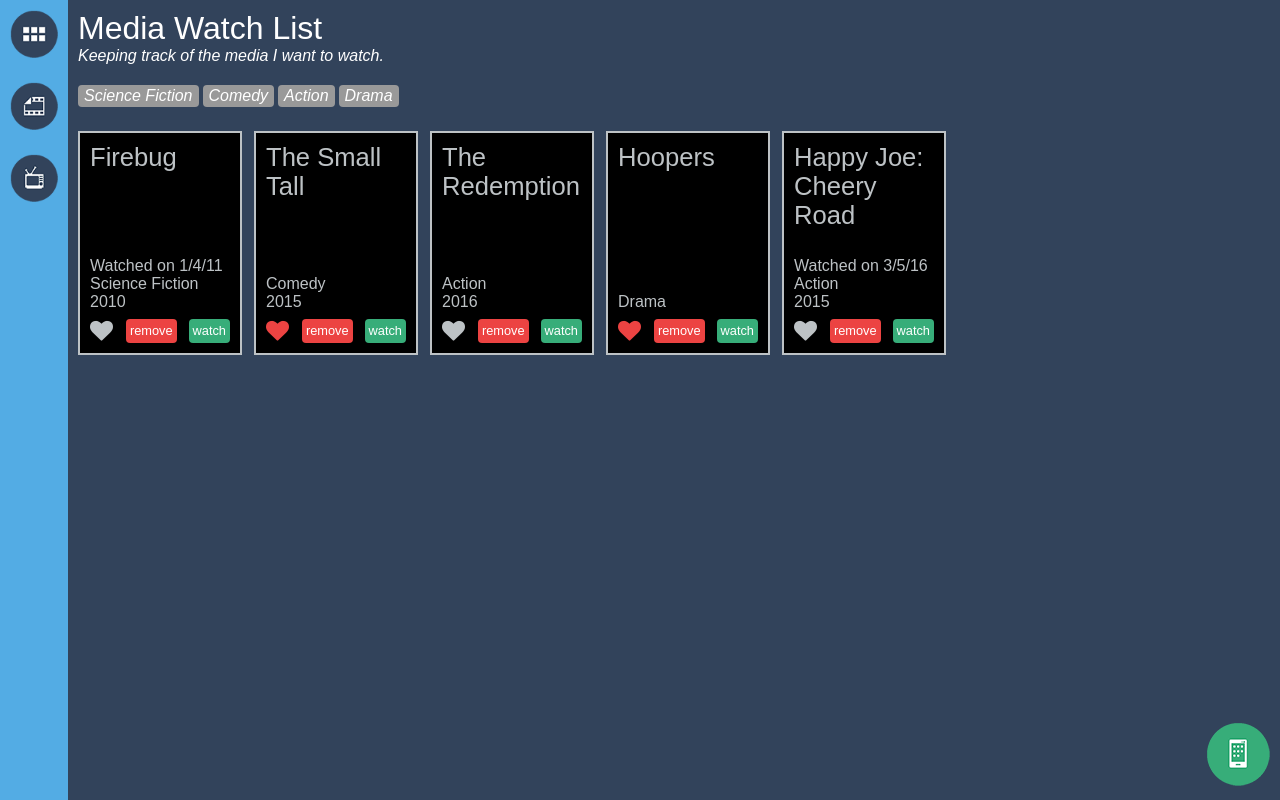
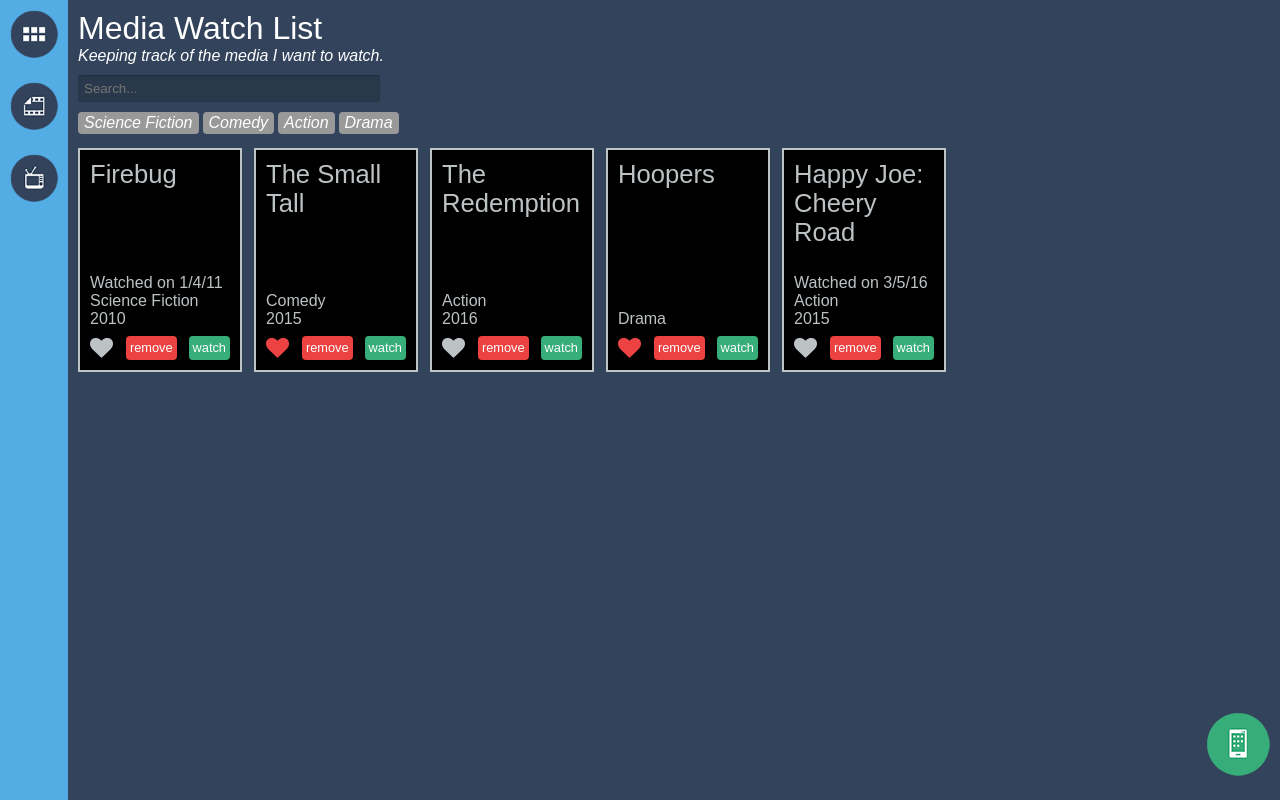
Before and after one commit to PrajapatiKundan/media-tracker-app, an Angular app: page /all in a window 1280 px wide. Built offline with nearby package versions, Linux system fonts and the light colour scheme.

Commit message:
feat: Create filter pipe for search feature

```diff
--- a/src/app/app.module.ts
+++ b/src/app/app.module.ts
@@ -10,6 +10,8 @@ import { CategoryListComponent } from './components/category-list/category-list.
 import { FavoriteDirective } from './directives/favorite.directive';
 import { HttpClientModule, HttpXhrBackend } from '@angular/common/http';
 import { MockXHRBackend } from './mock-xhr-backend';
+import { FilterPipe } from './pipes/filter.pipe';
+import { FormsModule } from '@angular/forms';
 
 @NgModule({
   declarations: [
@@ -19,8 +21,9 @@ import { MockXHRBackend } from './mock-xhr-backend';
     CategoryListPipe,
     CategoryListComponent,
     FavoriteDirective,
+    FilterPipe,
   ],
-  imports: [BrowserModule, AppRoutingModule, HttpClientModule],
+  imports: [BrowserModule, AppRoutingModule, HttpClientModule, FormsModule],
   providers: [{ provide: HttpXhrBackend, useClass: MockXHRBackend }],
   bootstrap: [AppComponent],
 })
--- a/src/app/components/category-list/category-list.component.css
+++ b/src/app/components/category-list/category-list.component.css
@@ -1,6 +1,7 @@
 :host {
   display: block;
-  margin-bottom: 20px;
+  margin-bottom: 10px;
+  margin-top: 10px;
 }
 :host-context(.medium-movies) span {
   background-color: #53ace4;
--- a/src/app/components/media-item-list/media-item-list.component.css
+++ b/src/app/components/media-item-list/media-item-list.component.css
@@ -2,7 +2,7 @@
   display: flex;
   height: calc(100% - 95px);
   flex-direction: column;
-  padding: 10px;
+  padding: 0px 10px 10px;
 }
 header {
   color: #c6c5c3;
@@ -35,3 +35,14 @@ footer .icon {
   width: 64px;
   height: 64px;
 }
+.search {
+  background-color: #29394b;
+  color: #c6c5c3;
+  border-radius: 3px;
+  border: none;
+  box-shadow: 0 1px 2px rgba(0, 0, 0, 0.2) inset,
+    0 -1px 0 rgba(0, 0, 0, 0.05) inset;
+  border-color: #53ace4;
+  padding: 6px;
+  width: 290px;
+}
--- a/src/app/components/media-item-list/media-item-list.component.html
+++ b/src/app/components/media-item-list/media-item-list.component.html
@@ -1,4 +1,10 @@
 <header>
+  <input
+    type="text"
+    [(ngModel)]="searchText"
+    placeholder="Search..."
+    class="search"
+  />
   <mw-category-list
     *ngIf="mediaItems"
     [categories]="mediaItems | categoryList"
@@ -7,7 +13,7 @@
 
 <section>
   <mw-media-item
-    *ngFor="let mediaItem of mediaItems"
+    *ngFor="let mediaItem of mediaItems | filter: searchText"
     [mediaItem]="mediaItem"
     (delete)="onRemoveMediaItem($event)"
     (favorite)="onToggleFavorite($event)"
--- a/src/app/components/media-item-list/media-item-list.component.ts
+++ b/src/app/components/media-item-list/media-item-list.component.ts
@@ -11,6 +11,7 @@ import { ActivatedRoute, ParamMap } from '@angular/router';
 export class MediaItemListComponent implements OnInit {
   mediaItems: MediaItem[] = [];
   medium: string = '';
+  searchText: string = '';
 
   constructor(
     private mediaItemService: MediaItemService,
--- /dev/null
+++ b/src/app/pipes/filter.pipe.ts
@@ -0,0 +1,20 @@
+import { MediaItem } from './../models/media-item';
+import { Pipe, PipeTransform } from '@angular/core';
+
+@Pipe({
+  name: 'filter',
+})
+export class FilterPipe implements PipeTransform {
+  transform(mediaItems: MediaItem[], searchText: string): MediaItem[] {
+    if (!mediaItems) {
+      return [];
+    }
+    if (!searchText) {
+      return mediaItems;
+    }
+    searchText = searchText.toLowerCase();
+    return mediaItems.filter((mediaItem: MediaItem) => {
+      return mediaItem.name.toLowerCase().includes(searchText);
+    });
+  }
+}
```
Also changed, not shown: 1 other file (tests, documents, lock files or other folders).
